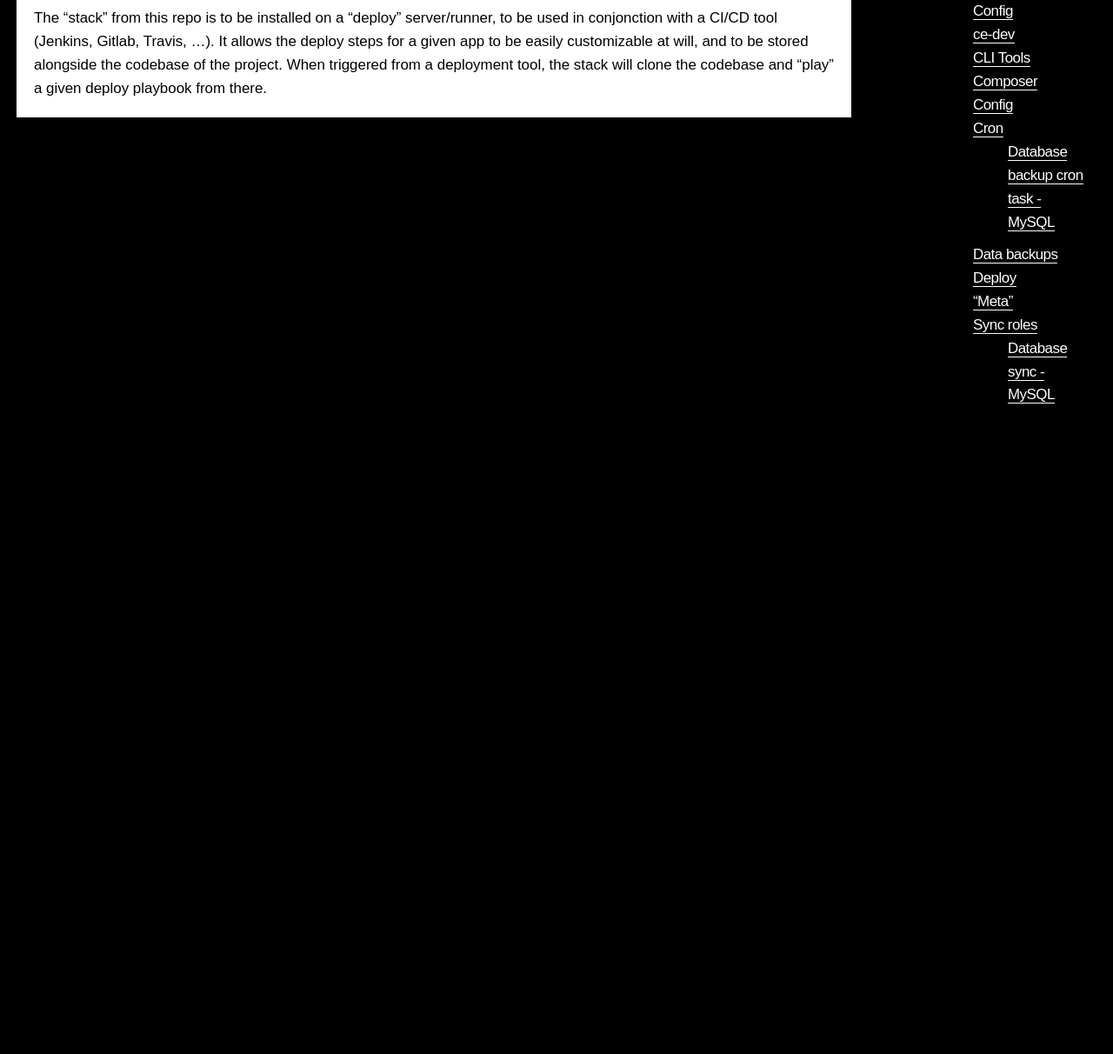
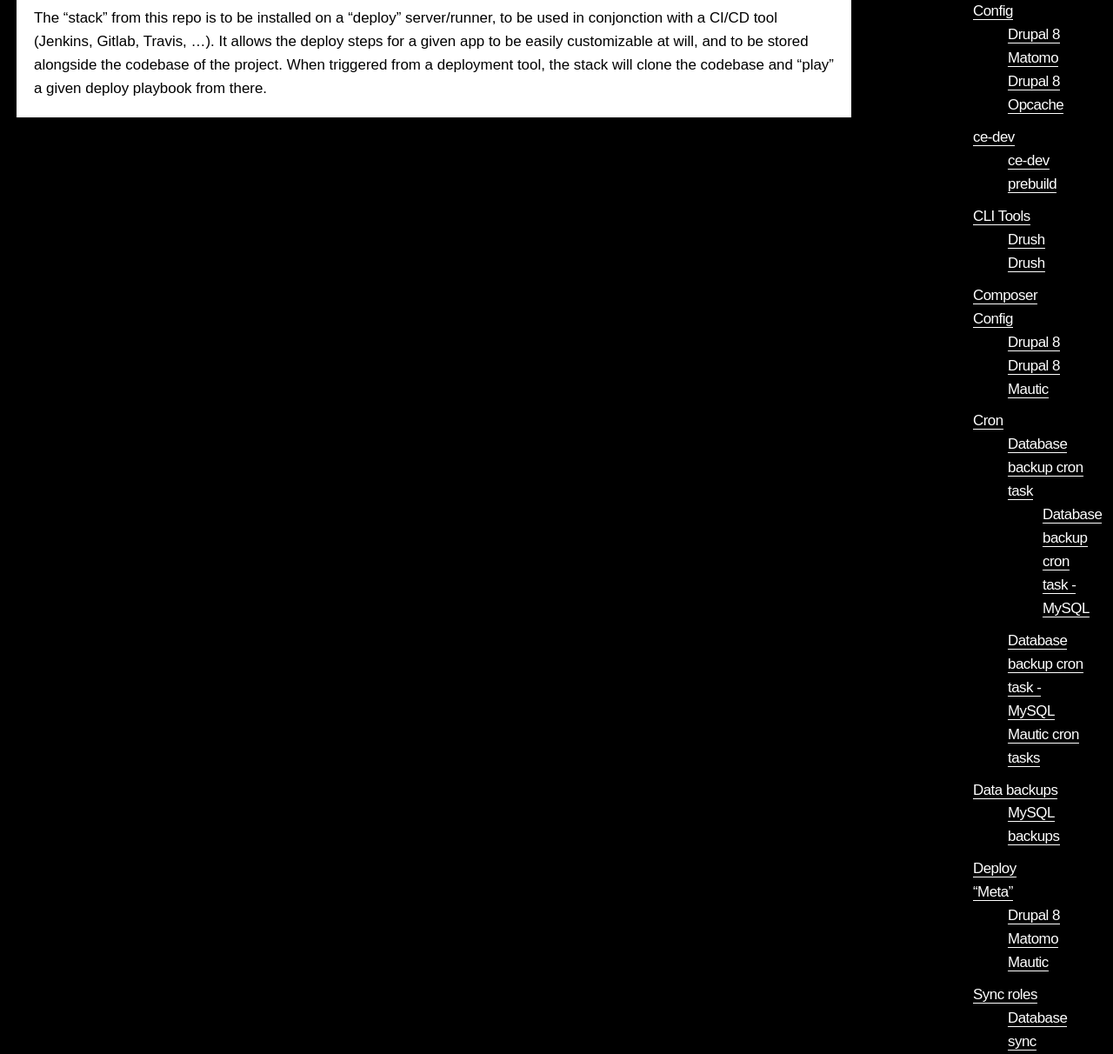
Before and after one commit to codeenigma/ce-deploy-docs, a plain HTML site: page 1.x/index.html in a window 1280 px wide. Shown: the part 327-1539 px from the top of the page at 87% size. Before the commit the page ends 835 px from the top, so only its background shows below. Drawn offline with Linux system fonts and the light colour scheme.

Commit message:
Travis CI - Fri Jul 31 14:18:22 UTC 2020

```diff
--- a/1.x/index.html
+++ b/1.x/index.html
@@ -34,22 +34,64 @@ When triggered from a deployment tool, the stack will clone the codebase and &ld
 <li><a href="https://codeenigma.github.io/ce-deploy-docs/1.x/scripts">Usage</a></li>
 <li><a href="roles">Roles</a>
 <ul>
-<li><a href="roles/cache_clear">Config</a></li>
-<li><a href="roles/ce_dev">ce-dev</a></li>
-<li><a href="roles/cli">CLI Tools</a></li>
+<li><a href="roles/cache_clear">Config</a>
+<ul>
+<li><a href="roles/cache_clear/cache_clear-drupal8">Drupal 8</a></li>
+<li><a href="roles/cache_clear/cache_clear-matomo">Matomo</a></li>
+<li><a href="roles/cache_clear/cache_clear-mautic">Drupal 8</a></li>
+<li><a href="roles/cache_clear/cache_clear-opcache">Opcache</a></li>
+</ul>
+</li>
+<li><a href="roles/ce_dev">ce-dev</a>
+<ul>
+<li><a href="roles/ce_dev/ce_dev_prebuild">ce-dev prebuild</a></li>
+</ul>
+</li>
+<li><a href="roles/cli">CLI Tools</a>
+<ul>
+<li><a href="roles/cli/cachetool">Drush</a></li>
+<li><a href="roles/cli/drush">Drush</a></li>
+</ul>
+</li>
 <li><a href="roles/composer">Composer</a></li>
-<li><a href="roles/config_generate">Config</a></li>
+<li><a href="roles/config_generate">Config</a>
+<ul>
+<li><a href="roles/config_generate/config_generate-drupal8">Drupal 8</a></li>
+<li><a href="roles/config_generate/config_generate-matomo">Drupal 8</a></li>
+<li><a href="roles/config_generate/config_generate-mautic">Mautic</a></li>
+</ul>
+</li>
 <li><a href="roles/cron">Cron</a>
+<ul>
+<li><a href="roles/cron/cron_database_backup">Database backup cron task</a>
 <ul>
 <li><a href="roles/cron/cron_database_backup/cron_database_backup-mysql">Database backup cron task - MySQL</a></li>
 </ul>
 </li>
-<li><a href="roles/database_backup">Data backups</a></li>
+<li><a href="roles/cron/cron_matomo">Database backup cron task - MySQL</a></li>
+<li><a href="roles/cron/cron_mautic">Mautic cron tasks</a></li>
+</ul>
+</li>
+<li><a href="roles/database_backup">Data backups</a>
+<ul>
+<li><a href="roles/database_backup/database_backup-mysql">MySQL backups</a></li>
+</ul>
+</li>
 <li><a href="roles/deploy_code">Deploy</a></li>
-<li><a href="roles/_meta">&ldquo;Meta&rdquo;</a></li>
+<li><a href="roles/_meta">&ldquo;Meta&rdquo;</a>
+<ul>
+<li><a href="roles/_meta/deploy-drupal8">Drupal 8</a></li>
+<li><a href="roles/_meta/deploy-matomo">Matomo</a></li>
+<li><a href="roles/_meta/deploy-mautic">Mautic</a></li>
+</ul>
+</li>
 <li><a href="roles/sync">Sync roles</a>
 <ul>
+<li><a href="roles/sync/database_sync">Database sync</a>
+<ul>
 <li><a href="roles/sync/database_sync/database_sync-mysql">Database sync - MySQL</a></li>
+</ul>
+</li>
 </ul>
 </li>
 </ul>
```
